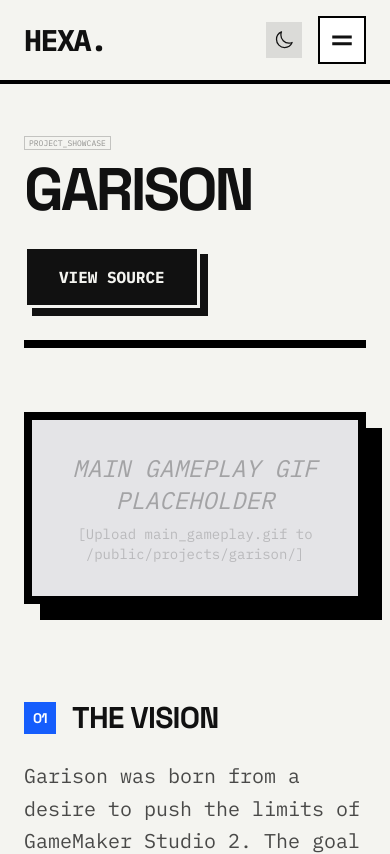
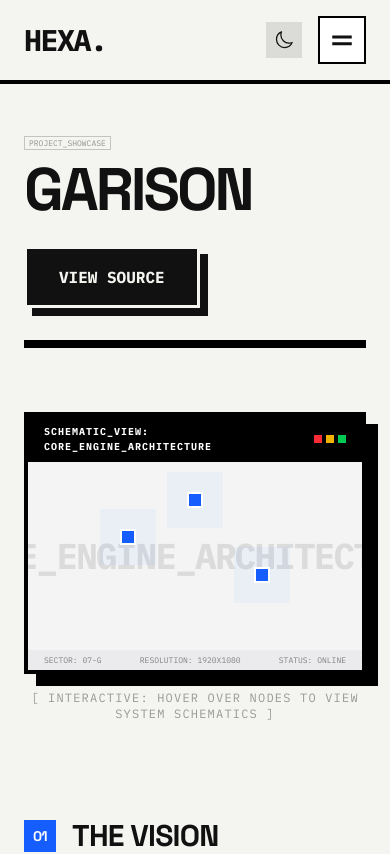
Before and after one commit to hexa325/portfolio-website, a Next.js app: page /projects/garison in a window 390 px wide. Shown: the top 854 px of the page. Built offline with nearby package versions, Linux system fonts and the light colour scheme.

Commit message:
Implement BlueprintExplainer component and integrate into Garison showcase

```diff
--- a/src/app/projects/garison/page.tsx
+++ b/src/app/projects/garison/page.tsx
@@ -1,5 +1,6 @@
 import Navbar from "@/components/Navbar";
 import Footer from "@/components/Footer";
+import BlueprintExplainer from "@/components/BlueprintExplainer";
 import Image from "next/image";
 
 const isGitHubPages = process.env.NEXT_PUBLIC_GITHUB_PAGES === "true";
@@ -10,6 +11,29 @@ export default function GarisonShowcase() {
     { src: `${basePath}/projects/garison/ss1.png`, alt: "Garison Gameplay - Combat", caption: "Modular state machines handling AI combat patterns." },
     { src: `${basePath}/projects/garison/ss2.png`, alt: "Garison - Inventory", caption: "Custom UI system built from scratch in GML." },
     { src: `${basePath}/projects/garison/ss3.png`, alt: "Garison - Map", caption: "Procedural generation logic for environmental details." },
+  ];
+
+  const heroHotspots = [
+    {
+      x: 30,
+      y: 40,
+      label: "A* Pathfinding",
+      description: "Custom grid-based pathfinding optimized for GML. Uses a priority queue to handle 100+ agents simultaneously.",
+      code: "function scr_path_find(start, end) {\n  var open_list = ds_priority_create();\n  // ... heuristic logic\n}"
+    },
+    {
+      x: 70,
+      y: 60,
+      label: "State Machine",
+      description: "NPCs switch between IDLE, CHASE, and ATTACK states using a lightweight modular script system.",
+      code: "switch (state) {\n  case States.CHASE: \n    scr_move_to(target);\n    break;\n}"
+    },
+    {
+      x: 50,
+      y: 20,
+      label: "GLSL Shader",
+      description: "Real-time shadow casting and ambient lighting computed on the GPU for zero CPU overhead.",
+    }
   ];
 
   return (
@@ -39,12 +63,17 @@ export default function GarisonShowcase() {
           </div>
         </div>
 
-        {/* HERO IMAGE/GIF */}
-        <div className="relative w-full aspect-video border-8 border-black dark:border-white shadow-[16px_16px_0px_0px_rgba(0,0,0,1)] dark:shadow-[16px_16px_0px_0px_rgba(244,244,240,1)] mb-24 overflow-hidden bg-zinc-200 dark:bg-zinc-800 flex items-center justify-center">
-          <div className="text-center p-8">
-            <p className="text-2xl font-mono opacity-30 uppercase italic">Main Gameplay GIF Placeholder</p>
-            <p className="text-sm font-mono opacity-20 mt-2">[Upload main_gameplay.gif to /public/projects/garison/]</p>
-          </div>
+        {/* INTERACTIVE BLUEPRINT HERO */}
+        <div className="mb-24">
+          <BlueprintExplainer
+            title="CORE_ENGINE_ARCHITECTURE"
+            imageSrc="" // Placeholder for now
+            alt="Garison Gameplay Schematic"
+            hotspots={heroHotspots}
+          />
+          <p className="mt-4 text-xs font-mono opacity-40 uppercase tracking-widest text-center">
+            [ INTERACTIVE: HOVER OVER NODES TO VIEW SYSTEM SCHEMATICS ]
+          </p>
         </div>
 
         {/* TECH SPECS GRID */}
--- /dev/null
+++ b/src/components/BlueprintExplainer.tsx
@@ -0,0 +1,98 @@
+"use client";
+
+import { useState } from "react";
+import Image from "next/image";
+
+interface BlueprintHotspot {
+  x: number;
+  y: number;
+  label: string;
+  description: string;
+  code?: string;
+}
+
+interface BlueprintExplainerProps {
+  imageSrc: string;
+  alt: string;
+  hotspots: BlueprintHotspot[];
+  title: string;
+}
+
+export default function BlueprintExplainer({ imageSrc, alt, hotspots, title }: BlueprintExplainerProps) {
+  const [activeSpot, setActiveSpot] = useState<BlueprintHotspot | null>(null);
+
+  return (
+    <div className="relative group border-4 border-black dark:border-white bg-zinc-100 dark:bg-zinc-900 overflow-hidden shadow-[12px_12px_0px_0px_rgba(0,0,0,1)] dark:shadow-[12px_12px_0px_0px_rgba(244,244,240,1)]">
+      {/* HEADER BAR */}
+      <div className="bg-black dark:bg-white text-white dark:text-black px-4 py-2 flex justify-between items-center">
+        <span className="text-[10px] font-mono font-bold tracking-widest uppercase">SCHEMATIC_VIEW: {title}</span>
+        <div className="flex gap-1">
+          <div className="w-2 h-2 rounded-full bg-red-500" />
+          <div className="w-2 h-2 rounded-full bg-yellow-500" />
+          <div className="w-2 h-2 rounded-full bg-green-500" />
+        </div>
+      </div>
+
+      <div className="relative aspect-video">
+        {/* THE BASE IMAGE (OR PLACEHOLDER) */}
+        {imageSrc ? (
+          <Image src={imageSrc} alt={alt} fill className="object-cover opacity-80 group-hover:opacity-40 transition-opacity duration-500" />
+        ) : (
+          <div className="absolute inset-0 flex items-center justify-center text-black/10 dark:text-white/10 font-bold text-4xl uppercase tracking-tighter">
+            {title}
+          </div>
+        )}
+
+        {/* BLUEPRINT OVERLAY (Visible on Hover) */}
+        <div className="absolute inset-0 blueprint-grid opacity-0 group-hover:opacity-100 transition-opacity duration-500 pointer-events-none" />
+
+        {/* HOTSPOTS */}
+        {hotspots.map((spot, i) => (
+          <button
+            key={i}
+            className="absolute w-8 h-8 -ml-4 -mt-4 flex items-center justify-center z-20 group/spot"
+            style={{ left: `${spot.x}%`, top: `${spot.y}%` }}
+            onMouseEnter={() => setActiveSpot(spot)}
+            onMouseLeave={() => setActiveSpot(null)}
+            aria-label={`Show details for ${spot.label}`}
+          >
+            <div className="absolute inset-0 bg-blue-600/20 rounded-full animate-ping" />
+            <div className="relative w-4 h-4 bg-blue-600 border-2 border-white dark:border-black rounded-full transition-transform group-hover/spot:scale-125" />
+
+            {/* TOOLTIP (MOBILE/DESKTOP) */}
+            <div className="absolute bottom-full mb-4 left-1/2 -translate-x-1/2 w-48 bg-black dark:bg-white text-white dark:text-black p-3 text-[10px] font-mono opacity-0 group-hover/spot:opacity-100 transition-opacity pointer-events-none border border-white/20">
+               <div className="font-bold border-b border-white/20 dark:border-black/20 pb-1 mb-1 text-blue-400">{spot.label}</div>
+               {spot.description}
+            </div>
+          </button>
+        ))}
+
+        {/* ACTIVE DETAIL PANEL (SIDE) */}
+        {activeSpot && (
+          <div className="absolute top-4 right-4 bottom-4 w-64 bg-black/90 dark:bg-white/90 text-white dark:text-black p-6 border-l-4 border-blue-600 animate-reveal-up z-30 hidden lg:block overflow-auto">
+            <div className="marker-box mb-4">DATA_NODE_{activeSpot.label.toUpperCase().replace(/\s/g, '_')}</div>
+            <h4 className="text-xl font-bold uppercase mb-4 tracking-tighter leading-none">{activeSpot.label}</h4>
+            <p className="font-mono text-xs opacity-80 mb-6 leading-relaxed">
+              {activeSpot.description}
+            </p>
+            {activeSpot.code && (
+              <div className="bg-zinc-800 dark:bg-zinc-200 p-3 rounded-sm">
+                <p className="text-[9px] font-mono text-blue-400 dark:text-blue-600 mb-2">// LOGIC_SNIPPET</p>
+                <pre className="text-[9px] font-mono leading-tight whitespace-pre-wrap text-white/90 dark:text-black/90">
+                  {activeSpot.code}
+                </pre>
+              </div>
+            )}
+          </div>
+        )}
+      </div>
+
+      {/* COORDINATES FOOTER */}
+      <div className="bg-zinc-200 dark:bg-zinc-800 px-4 py-1 flex justify-between items-center font-mono text-[8px] opacity-50 uppercase">
+        <span>Sector: 07-G</span>
+        <span>Resolution: 1920x1080</span>
+        <span>Status: Online</span>
+      </div>
+    </div>
+  );
+}
```
